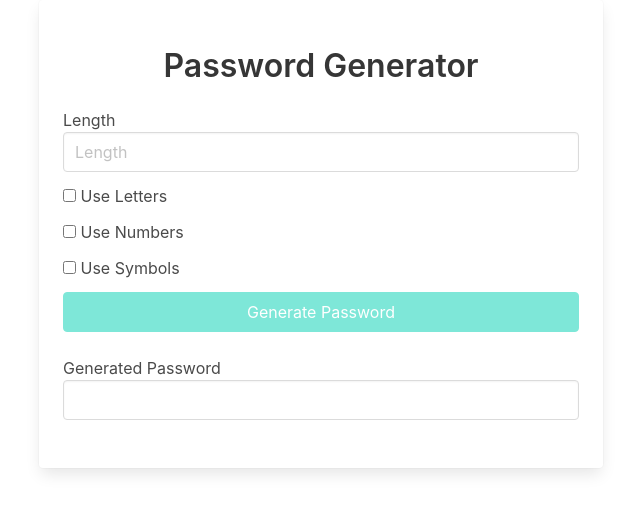
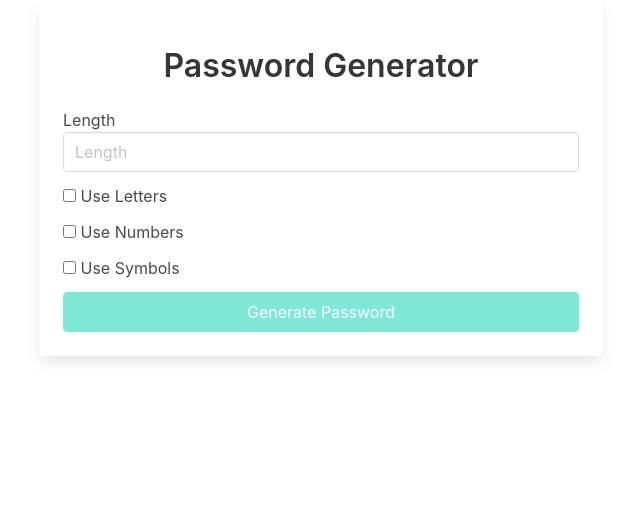
Before and after one commit to mhdfaisal/password-generator-angular, an Angular app: page / in a window 1280 px wide. Shown: the top 512 px of the page, without its empty margins (319-959 px from the left). Built offline with nearby package versions, Linux system fonts and the light colour scheme.

Commit message:
finalise app

```diff
--- a/src/app/app.component.html
+++ b/src/app/app.component.html
@@ -42,8 +42,8 @@
               Generate Password
             </button>
           </div>
-          <div class="my-5">
-            <label>Generated Password</label>
+          <div class="my-5" *ngIf="password">
+            <label>Your Password</label>
             <input class="input" [value]="password" />
           </div>
         </div>
```
